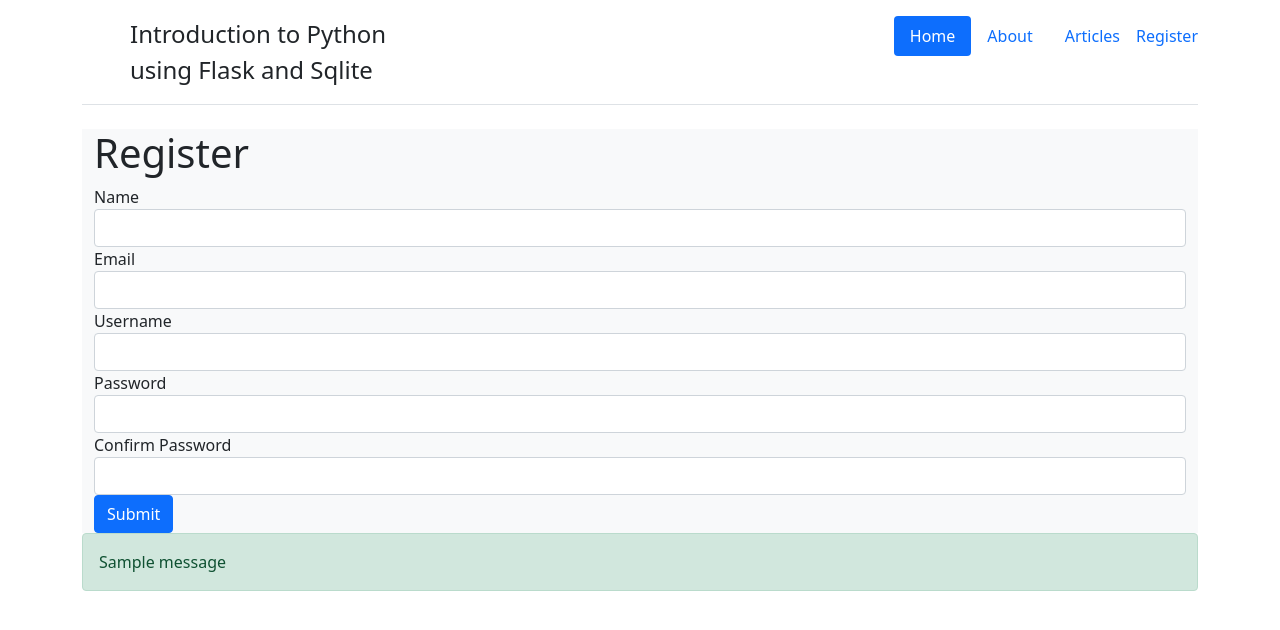
After one commit to TIERESAID/Python-x-Flask-, a Flask app: page /register in a window 1280 px wide. The commit adds this page. Shown: the top 630 px of the page. Run offline with Flask 2, Linux system fonts and the light colour scheme; one stand-in notice (Sample message) is shown; some libraries are stand-ins or nearby versions.

Commit message:
adding register field

```diff
--- a/app.py
+++ b/app.py
@@ -1,7 +1,26 @@
-from flask import Flask, render_template
+from flask import Flask, render_template,flash,redirect,url_for,session,logging,request
 from data import Articles
+import sqlite3
+from flask import g
+from wtforms import Form , StringField, TextAreaField, PasswordField , validators
+from passlib.hash import sha256_crypt
 
 app = Flask(__name__)
+
+DATABASE = "flaskapp.db"
+
+def get_db():
+    db = getattr(g, '_database', None)
+    if db is None:
+        db = g._database = sqlite3.connect(DATABASE)
+    return db
+
+@app.teardown_appcontext
+def close_connection(exception):
+    db = getattr(g, '_database', None)
+    if db is not None:
+        db.close()
+
 
 Articles = Articles()
 
@@ -21,6 +40,44 @@
 def article(id):
     return render_template("article.html", id = id)
 
+class Registerform(Form):
+    name = StringField( "Name", [validators.Length(min=1, max=50)] )
+    username = StringField( "Username",[validators.Length(min=4 , max=50)] )
+    email = StringField("Email",[validators.Length(min=6, max=50)])
+    password = PasswordField(
+        "Password",
+        [validators.data_required(),
+        validators.EqualTo("confirm", message = "Password do not match")
+        ]
+    )
+    confirm = PasswordField("Confirm Password")
+
+@app.route("/register", methods=["GET","POST"])
+def register():
+    form = Registerform(request.form)
+    if request.method == "POST" and form.validate() :
+        try:
+
+            name = form.name.data
+            email = form.email.data
+            username = form.username.data
+            password = sha256_crypt.encrypt(str(form.password.data))
+
+            # create cursor
+            db = get_db()
+            cur = db.cursor()
+            cur.execute( "INSERT INTO users(name , email,username,password) VALUES (?,?,?,?)",(name, email,username,password) )
+
+            db.commit()
+            flash("Registered succes , you can now logging", "success")
+        except:
+            db.rollback()
+            flash("error in insertion operation", "error")
+        finally:
+            db.close()
+            redirect(url_for("loggin"))
+    return render_template("register.html", form = form)
 
 if __name__ == "__main__":
+    app.secret_key = "1234"
     app.run(debug=True)
--- /dev/null
+++ b/templates/includes/_formhelpers.html
@@ -0,0 +1,9 @@
+{% macro render_field(field) %}
+    {{ field.label }}
+    {{ field(**kwargs)|safe }}
+    {% if field.errors %}
+        {% for error in field.errors %}
+        <span class="help-inline">{{ error }}</span>
+        {% endfor %}
+    {% endif %}
+{% endmacro %}
--- /dev/null
+++ b/templates/includes/_messages.html
@@ -0,0 +1,7 @@
+{% with messages = get_flashed_messages(with_categories=true) %}
+  {% if messages %}
+    {% for category, message in messages %}
+        <div class="alert alert-{{ category }}" role="alert">{{ message }}</div>
+    {% endfor %}
+  {% endif %}
+{% endwith %}
--- a/templates/includes/_navbar.html
+++ b/templates/includes/_navbar.html
@@ -2,7 +2,7 @@
     <header class="d-flex flex-wrap justify-content-center py-3 mb-4 border-bottom">
     <a href="/" class="d-flex align-items-center mb-3 mb-md-0 me-md-auto text-dark text-decoration-none">
         <svg class="bi me-2" width="40" height="32"><use xlink:href="#bootstrap"/></svg>
-        <span class="fs-4">Introduction to Python using Flask and Sqlite</span>
+        <span class="fs-4">Introduction to Python <br>using Flask and Sqlite</span>
     </a>
 
     <ul class="nav nav-pills">
@@ -10,5 +10,8 @@
         <li class="nav-item"><a href="/about" class="nav-link">About</a></li>
         <li class="nav-item"><a href="/articles" class="nav-link">Articles</a></li>
     </ul>
+    <ul class="nav navbar-nav navbar-right">
+        <li class="nav-item"><a href="/register" class="nav-link active" aria-current="page">Register</a></li>
+    </ul>
     </header>
 </div>
--- a/templates/layout.html
+++ b/templates/layout.html
@@ -9,8 +9,11 @@
 </head>
 <body>
     {% include "includes/_navbar.html" %}
-    {% block body %}
-    {% endblock %}
+    <div class="container">
+        {% block body %} {% endblock %}
+        {% include "includes/_messages.html"%}
+    </div>
+
     <script src="https://cdn.jsdelivr.net/npm/bootstrap@5.1.3/dist/js/bootstrap.bundle.min.js" integrity="sha384-ka7Sk0Gln4gmtz2MlQnikT1wXgYsOg+OMhuP+IlRH9sENBO0LRn5q+8nbTov4+1p" crossorigin="anonymous"></script>
 </body>
 </html>
--- /dev/null
+++ b/templates/register.html
@@ -0,0 +1,30 @@
+{% extends "layout.html" %}
+
+{% block body %}
+    {% from "includes/_formhelpers.html" import render_field %}
+    <div class="container bg-light">
+        <h1> Register</h1>
+        <form method="POST" action="">
+            <div class="form-group">
+                {{ render_field(form.name , class = "form-control") }}
+            </div>
+
+            <div class="form-group">
+                {{ render_field(form.email , class = "form-control") }}
+            </div>
+
+            <div class="form-group">
+                {{ render_field(form.username , class = "form-control") }}
+            </div>
+
+            <div class="form-group">
+                {{ render_field(form.password , class = "form-control") }}
+            </div>
+
+            <div class="form-group">
+                {{ render_field(form.confirm , class = "form-control") }}
+            </div>
+            <input type="submit" class="btn btn-primary" value="Submit">
+        </form>
+    </div>
+{% endblock %}
```
Also changed, not shown: flaskapp.db (added).
